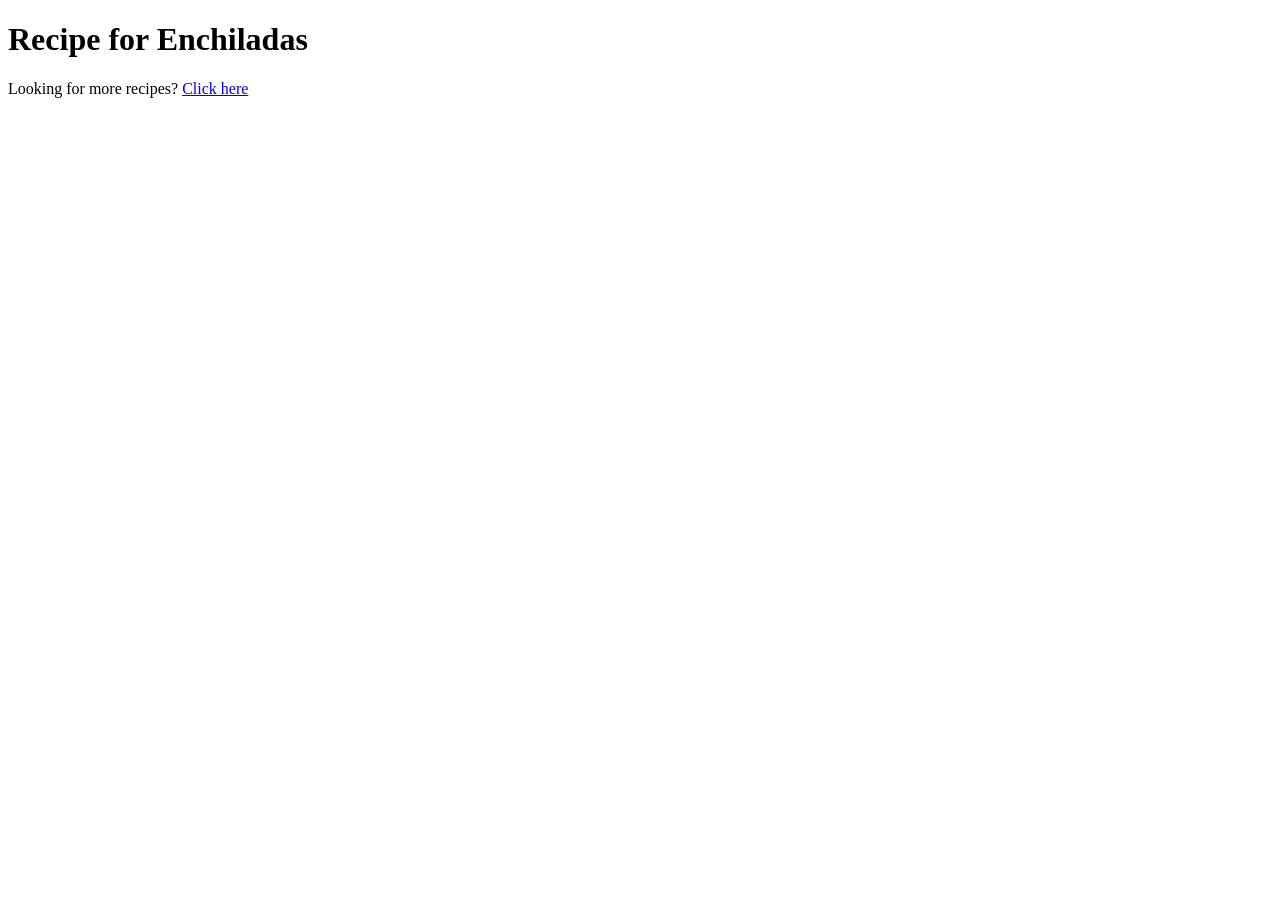
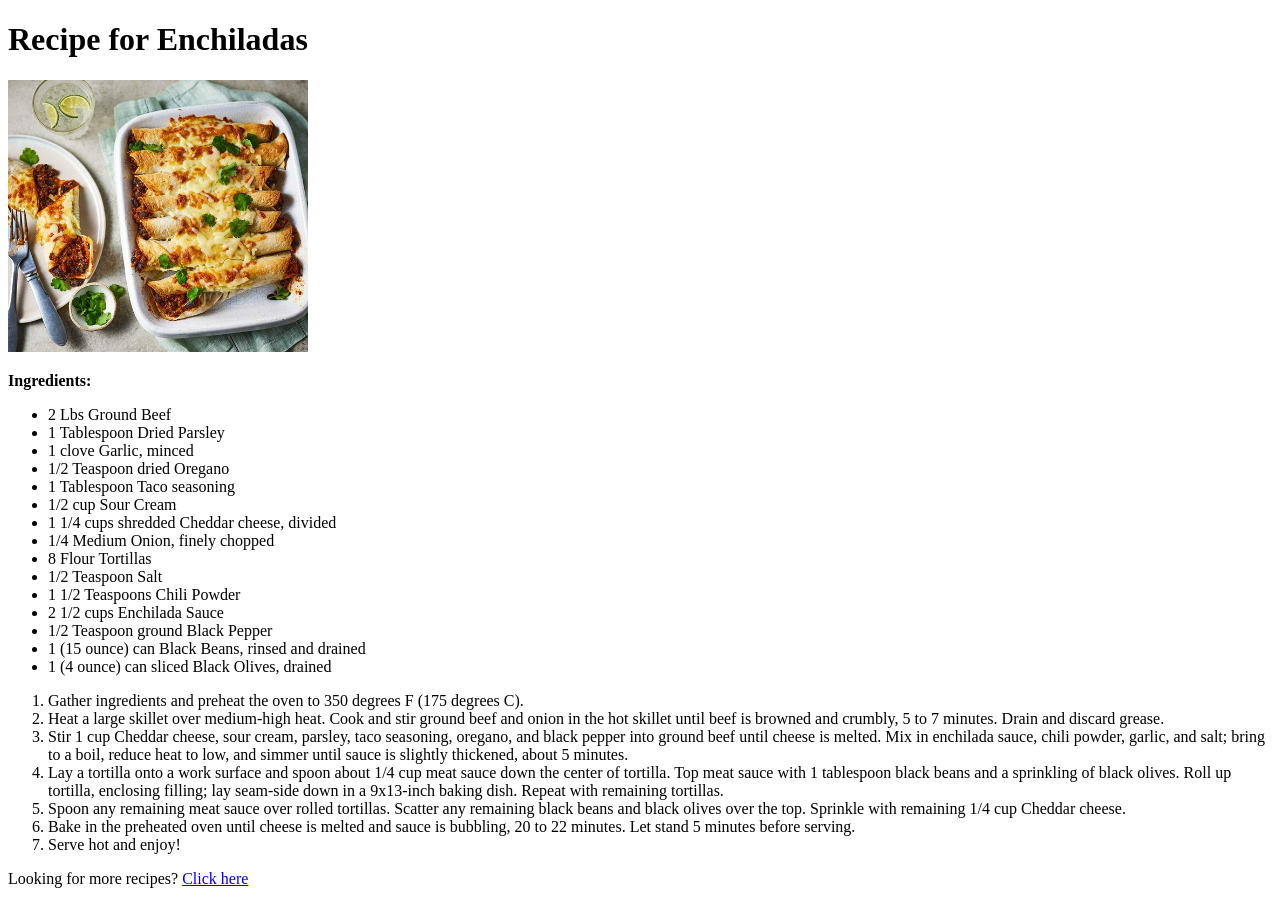
Before and after one commit to bluemau531/odin-recipes, a plain HTML site: page recipes/enchiladas.html in a window 1280 px wide. Before the commit the page ends 800 px from the top, so only its background shows below. Drawn offline with Linux system fonts and the light colour scheme.

Commit message:
Image, ingredients, and step by step recipe of beef enchiladas in the webpage.

```diff
--- a/recipes/enchiladas.html
+++ b/recipes/enchiladas.html
@@ -10,6 +10,65 @@
 
     <body>
 
+        <!-- Image of a plate of Enchiladas -->
+        <p> <img src="/images/enchiladas.jpg" alt="Chicken Enchiladas" width="300"> </p>
+
+        <!-- Unordered list of Ingredients -->
+        <p> <b> Ingredients: </b></p>
+        <p>
+            <ul>
+                <li> 2 Lbs Ground Beef </li>
+                <li> 1 Tablespoon Dried Parsley </li>
+                <li> 1 clove Garlic, minced </li>
+                <li> 1/2 Teaspoon dried Oregano </li>
+                <li> 1 Tablespoon Taco seasoning </li>
+                <li> 1/2 cup Sour Cream </li>
+                <li> 1 1/4 cups shredded Cheddar cheese, divided </li>
+                <li> 1/4 Medium Onion, finely chopped </li>
+                <li> 8 Flour Tortillas </li>
+                <li> 1/2 Teaspoon Salt </li>
+                <li> 1 1/2 Teaspoons Chili Powder </li>
+                <li> 2 1/2 cups Enchilada Sauce </li>
+                <li> 1/2 Teaspoon ground Black Pepper </li>
+                <li> 1 (15 ounce) can Black Beans, rinsed and drained </li>
+                <li> 1 (4 ounce) can sliced Black Olives, drained </li>
+            </ul>
+        </p>
+
+        <!-- Ordered list of Step by Step -->
+        <p> <ol>
+                <li> Gather ingredients and preheat the oven to 350 degrees F (175 degrees C). </li>
+
+                <li>
+                    Heat a large skillet over medium-high heat.
+                    Cook and stir ground beef and onion in the hot skillet until beef
+                    is browned and crumbly, 5 to 7 minutes.
+                    Drain and discard grease.</li>
+
+                <li>
+                    Stir 1 cup Cheddar cheese, sour cream, parsley,
+                    taco seasoning, oregano, and black pepper into ground beef
+                    until cheese is melted. Mix in enchilada sauce, chili powder,
+                    garlic, and salt; bring to a boil, reduce heat to low, and simmer
+                    until sauce is slightly thickened, about 5 minutes.</li>
+
+                <li>Lay a tortilla onto a work surface and spoon
+                    about 1/4 cup meat sauce down the center of tortilla.
+                    Top meat sauce with 1 tablespoon black beans and a
+                    sprinkling of black olives. Roll up tortilla,
+                    enclosing filling; lay seam-side down in a 9x13-inch
+                    baking dish. Repeat with remaining tortillas.</li>
+
+                <li>Spoon any remaining meat sauce over rolled tortillas.
+                    Scatter any remaining black beans and black olives over the top.
+                    Sprinkle with remaining 1/4 cup Cheddar cheese.</li>
+
+                <li> Bake in the preheated oven until cheese is melted and sauce is bubbling, 20 to 22 minutes.
+                    Let stand 5 minutes before serving.</li>
+
+                <li> Serve hot and enjoy! </li>
+            </ol></p>
+
         <!-- Back to Index Webpage -->
         <p>
             Looking for more recipes?
```
Also changed, not shown: images/enchiladas.jpg (added).
